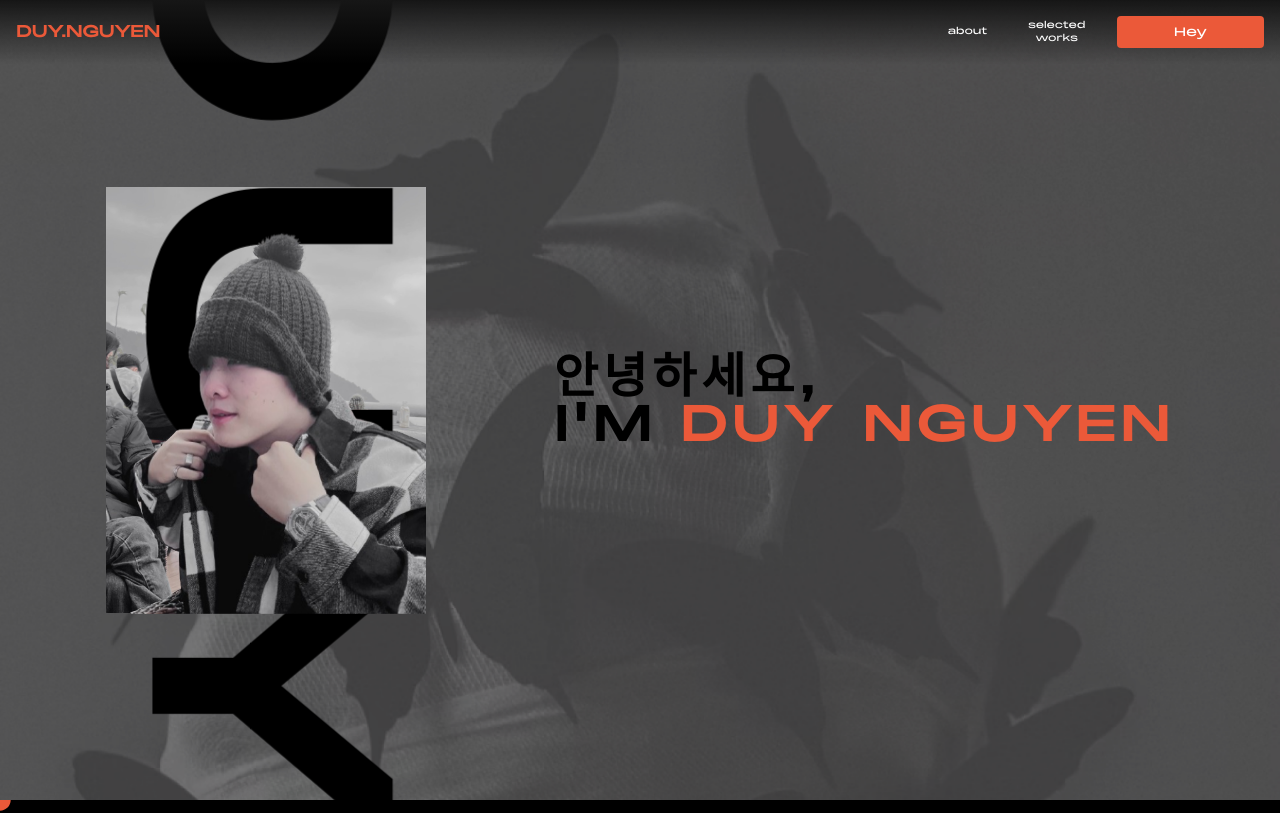
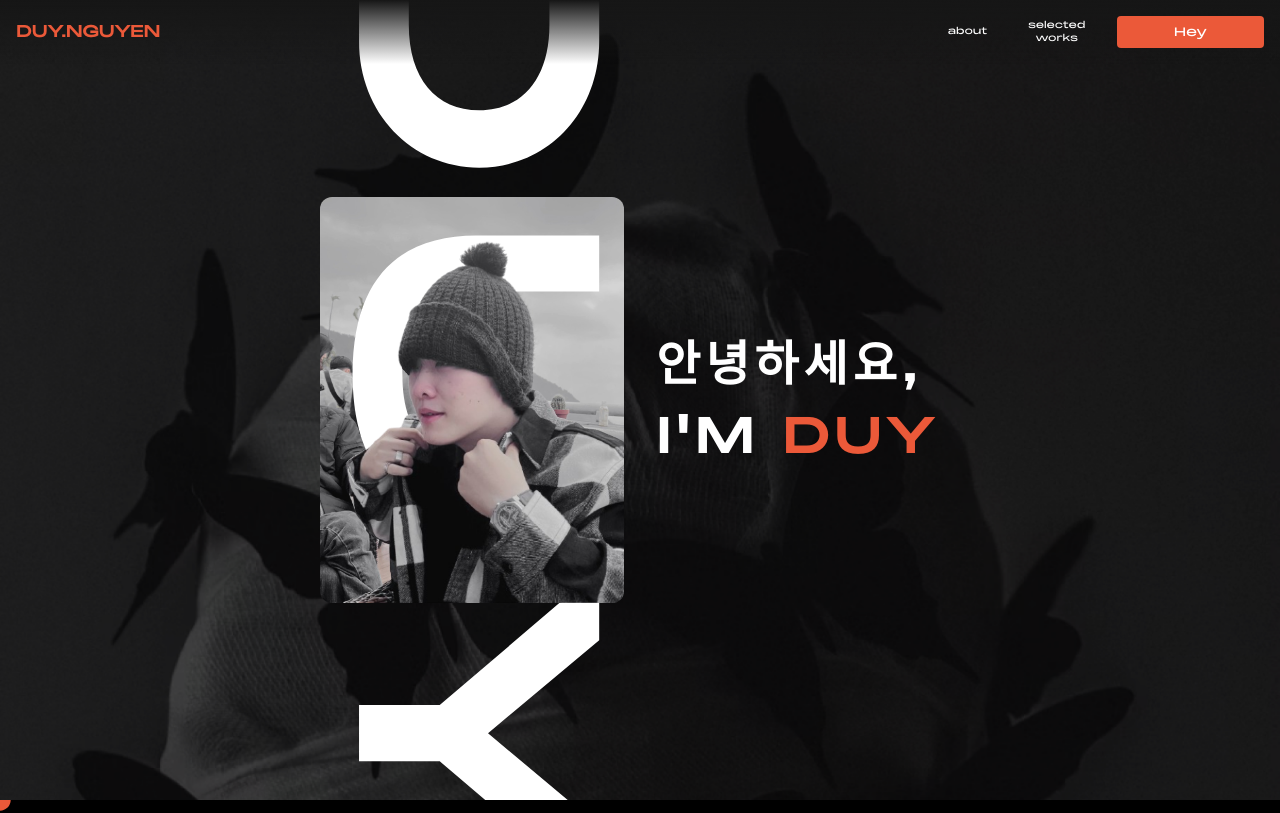
Before and after one commit to zamminhduy123/personal-portfolio, a Next.js app: page / in a window 1280 px wide. Shown: the top 813 px of the page. Built offline with nearby package versions, Linux system fonts and the light colour scheme.

Commit message:
update: day 30/1
loading anim

```diff
--- a/src/app/globals.css
+++ b/src/app/globals.css
@@ -124,3 +124,48 @@ body {
   transform: translateY(100%);
   transition: transform 0.5s;
 }
+
+.scroller {
+
+}
+
+.scroller__inner {
+  padding-block: 1rem;
+  display: flex;
+  gap: 1rem;
+
+  overflow: hidden;
+  -webkit-mask: linear-gradient(
+    90deg,
+    transparent,
+    white: 20%,
+    white: 80%,
+    transparent
+  );
+  mask: linear-gradient(
+    90deg,
+    transparent,
+    white: 20%,
+    white: 80%,
+    transparent
+  );
+
+  transform-origin: center;
+  animation: scrollX 20s linear infinite;
+}
+.scroller__inner[data-direction=vertical] {
+  animation-name: scrollY;
+}
+
+
+@keyframes scrollX {
+  to {
+    transform: translate(calc(-50% + 15rem));
+  }
+}
+
+@keyframes scrollY {
+  to {
+    transform: translateY(-50%);
+  }
+}
--- a/src/app/page.tsx
+++ b/src/app/page.tsx
@@ -18,80 +18,75 @@ import DreamLauncherLogo from '@/components/DreamLauncherLogo'
 import gsap from 'gsap'
 import { useGSAP } from '@gsap/react'
 import React from 'react'
+import avatar from '@static/avatar.jpg'
+import avatarNoBg from '@static/avatar-no-bg.png'
+import MyAvatar from '@/components/MyAvatar'
 import LoadingScreen from '@/screen/LoadingScreen'
-import MyAvatar from '@/components/MyAvatar'
 
 export default function Home() {
     const containerRef = React.useRef<HTMLDivElement | null>(null);
-    const { contextSafe } = useGSAP({scope: containerRef});
-
+    const { contextSafe } = useGSAP({ scope: containerRef });
     const [isOnDM1, setIsOnDM1] = React.useState(false);
 
-    const [isLoading, setIsLoading] = React.useState(true);
+    const offLoadingPage = contextSafe(() => {
+        gsap.to("#loading-screen", {translateY: "-100%", duration: 1.5, ease: 'back.in(0.7)'})
+        gsap.to("#loading-name > span", {y: "100%", stagger: 0.05, delay: 0.08, duration: 0.5});
+        // gsap.to("#main-duy", {y: "-1500%", duration: 2, delay: 0.8})
+    });
+
     React.useEffect(() => {
         const timeout = setTimeout(() => {
-            setIsLoading(false);
-        }, 1000);
+          offLoadingPage();
+        }, 1100);
         return () => {
           clearTimeout(timeout);
         }
-    }, [])
+      }, [offLoadingPage])
 
-    return isLoading ? (
-        <LoadingScreen />
-    ) : (
-        <main
+    return <main
         className={clsx(
-                "flex min-h-screen flex-col items-center justify-between"
+            "flex min-h-screen flex-col items-center justify-between relative"
         )}
         ref={containerRef}
     >
+        <LoadingScreen/>
         <article
             className={clsx(
                 "w-full h-svh flex items-center justify-center gap-32",
+                "bg-black",
                 `bg-[url('../static/loadingbg.png')]`,
                 "bg-no-repeat bg-center bg-cover"
             )}
         >
-                {/* <div className="h-full flex flex-row gap-24 px-8 w-fit flex-1">
-                    <div className="flex items-end">
-                        <Image alt="DUY" src={DUYsvg} width={120} />
+            <div className='h-full flex items-center justify-between w-full' style={{ maxWidth: 640, gap: 32 }}>
+                <div className='h-full overflow-clip flex-1'>
+                    <div className='w-full h-full relative flex items-center justify-center text-white'
+                        // onMouseEnter={() => setIsOver(true)} onMouseLeave={() => setIsOver(false)}
+                    >
+                        <div className='w-full absolute' style={{ zIndex: 2 }}>
+                            <Image src={avatarNoBg} alt='me' className='rounded-xl' />
                         </div>
-                    <div className="flex items-start">
-                        <Image
-                            alt="DUY"
-                            src={DUYsvg}
-                            width={120}
-                            style={{
-                                transform: "scaleY(-1)",
-                            }}
-                        />
+                        <div className='absolute rotate-90' style={{zIndex: 1}}>
+                            <p id="main-duy" className={clsx("w-fit", "font-semibold", "cursor-default", "origin-center", "text-white")}
+                                style={{ fontSize: "20rem", letterSpacing: "2.5rem", boxShadow: "rgba(100, 100, 111, 0.2) 0px 7px 29px 0px" }}>
+                                <span>DUY</span>
+                                <span>DUY</span>
+                                <span>DUY</span>
+                                <span>DUY</span>
+                                <span>DUY</span>
+                            </p>
+                        </div>
+                        <div className='w-full absolute rounded'>
+                            <Image src={avatar} alt='me'className='rounded-xl' />
                         </div>
                     </div>
-                <div className="flex justify-start items-start flex-1 h-full">
-                    <div className="h-full flex flex-col items-center justify-center text-white text-xl gap-2">
-                        <Image
-                            src={myAvatar}
-                            alt="my-avatar"
-                            width={240}
-                            height={240}
-                        />
-                        <div>
-                            HEY, I&apos;M{" "}
+                </div>
+                <div className='text-5xl font-black text-white flex-1' style={{ letterSpacing: "5px", lineHeight: 1.5 }}>
+                    안녕하세요{","}<br />I&apos;M{" "}
                     <span style={{ color: "var(--color-accent)" }}>
                         DUY
                     </span>
                 </div>
-                    </div>
-                </div> */}
-                    <div className='w-1/4 h-full overflow-clip'>
-                        <MyAvatar />
-                    </div>
-                    <div className='text-5xl font-black' style={{letterSpacing: "5px"}}>
-                        안녕하세요{","}<br/>I&apos;M{" "}
-                        <span style={{ color: "var(--color-accent)" }}>
-                        DUY NGUYEN
-                        </span>
             </div>
         </article>
         <article className="w-full h-svh flex items-center justify-center">
@@ -112,7 +107,7 @@ export default function Home() {
                 }
                 mainHideText={
                     <span>
-                            I&apos;m Duy, i don't even know how to{" "}
+                        I&apos;m Duy, i don&apos;t even know how to{" "}
                         <span className="text-white">
                             center a div sometimes
                         </span>
@@ -270,6 +265,5 @@ export default function Home() {
             />
         </article>
     </main>
-    );
 
 }
--- a/src/components/MyAvatar/MyAvatar.tsx
+++ b/src/components/MyAvatar/MyAvatar.tsx
@@ -1,28 +1,19 @@
+"use client"
 import Image from 'next/image'
 import React from 'react'
-import avatar from '@static/avatar.jpg'
-import avatarNoBg from '@static/avatar-no-bg.png'
+
 import clsx from 'clsx'
 
+import gsap from 'gsap'
+
+import LoadingScreen from '@/screen/LoadingScreen'
+import { useGSAP } from '@gsap/react'
+
 const MyAvatar = () => {
+
+
   return (
-    <div className='w-full h-full relative flex items-center justify-center'>
-        <div className='w-full absolute' style={{zIndex: 2}}>
-            <Image src={avatarNoBg} alt='me'/>
-        </div>
-          <p className={clsx("w-fit", "font-semibold", "cursor-default", "marquee", "absolute", "origin-center", "rotate-90")}
-              style={{ zIndex: 1, fontSize: "20rem", letterSpacing: "2.5rem", boxShadow: "rgba(100, 100, 111, 0.2) 0px 7px 29px 0px" }}>
-              <span>DUY</span>
-              <span>DUY</span>
-              <span>DUY</span>
-              <span>DUY</span>
-              <span>DUY</span>
-              <span>DUY</span>
-          </p>
-        <div className='w-full absolute'>
-            <Image src={avatar} alt='me'/>
-        </div>
-    </div>
+null
   )
 }
 
--- a/src/screen/LoadingScreen/LoadingScreen.tsx
+++ b/src/screen/LoadingScreen/LoadingScreen.tsx
@@ -1,30 +1,49 @@
 "use client"
 import clsx from 'clsx'
-import React from 'react'
+import React, { useEffect } from 'react'
 import loadingbg from '@static/loadingbg.png'
 import Image from 'next/image'
 
 import gsap from 'gsap'
+import { useGSAP } from '@gsap/react'
 
-const LoadingScreen = () => {
-    const click = () => gsap.to("#loading-name > span", {y: 0, stagger: 0.05, delay: 0.1, duration: 0.1});
-    React.useEffect(() => {
+type LoadingScreenProps = {
+}
+
+const LoadingScreen = (props : LoadingScreenProps) => {
+    const containerRef = React.useRef<HTMLDivElement|null>(null);
+
+    const click = () => {
+        gsap.to("#loading-name > span", {y: 0, stagger: 0.05, delay: 0.1, duration: 0.1});
+        gsap.to("#loading-bg", {opacity: 1});
+    }
+
+    React.useLayoutEffect(() => {
         click();
-    }, [])
+    }, []);
+
+
     return (
-        <div className={clsx(
-            "flex min-h-screen flex-col items-center justify-center"
-        )}
+        <div
+            id="loading-screen"
+            className={clsx(
+                "w-full flex min-h-screen flex-col items-center justify-center",
+                "absolute",
+            )}
+            style={{zIndex: 1000}}
             onClick={click}
+            ref={containerRef}
         >
             <div className="w-full h-full absolute flex items-center justify-center bg-black">
                 <Image
                     src={loadingbg}
                     className='h-full w-full object-cover'
+                    style={{opacity: 0}}
+                    id="loading-bg"
                     alt="BG"
                 />
             </div>
-            <p id="loading-name" className='text-white' style={{zIndex: 1, fontSize: '2rem'}}>
+            <p id="loading-name" className='text-white' style={{zIndex: 21, fontSize: '2rem'}}>
                 <span>D</span>
                 <span>U</span>
                 <span>Y</span>
```
Also changed, not shown: 1 other file (tests, documents, lock files or other folders). Lines whose indentation alone changed are shown as unchanged.
